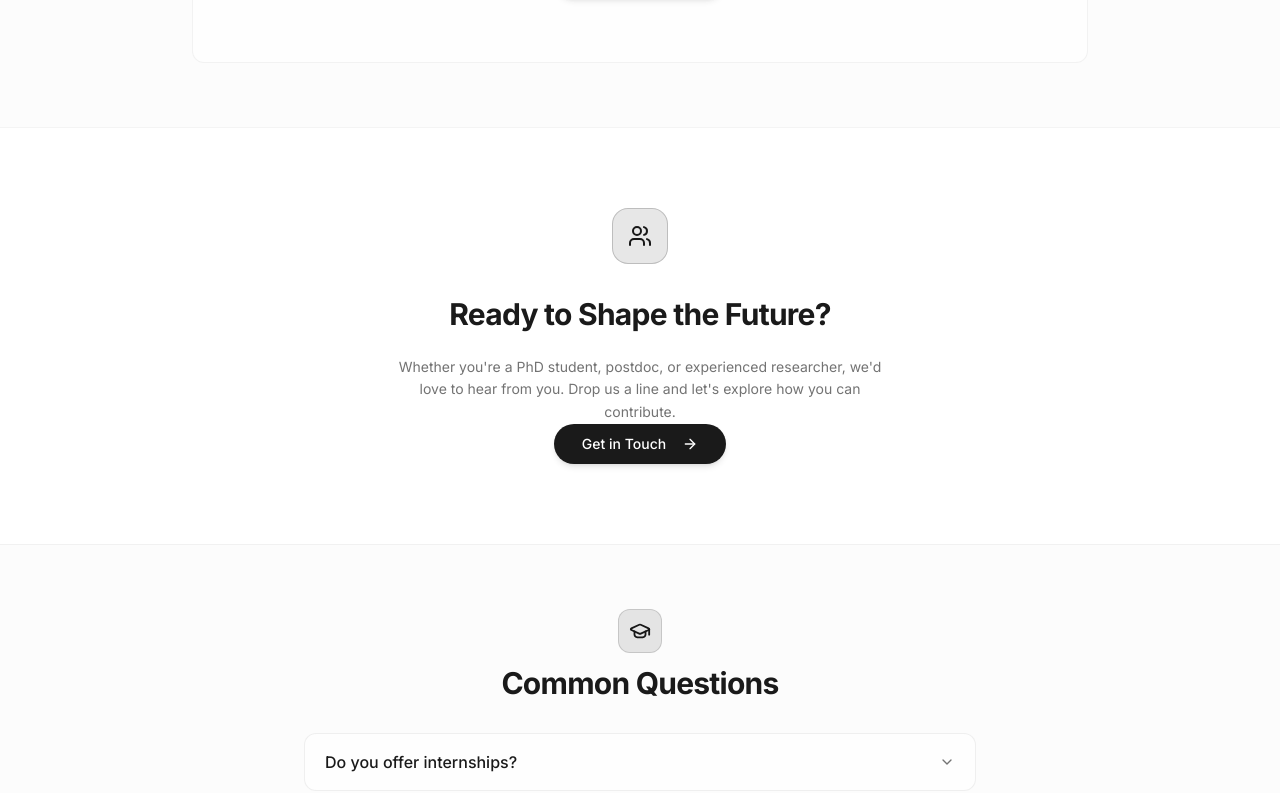
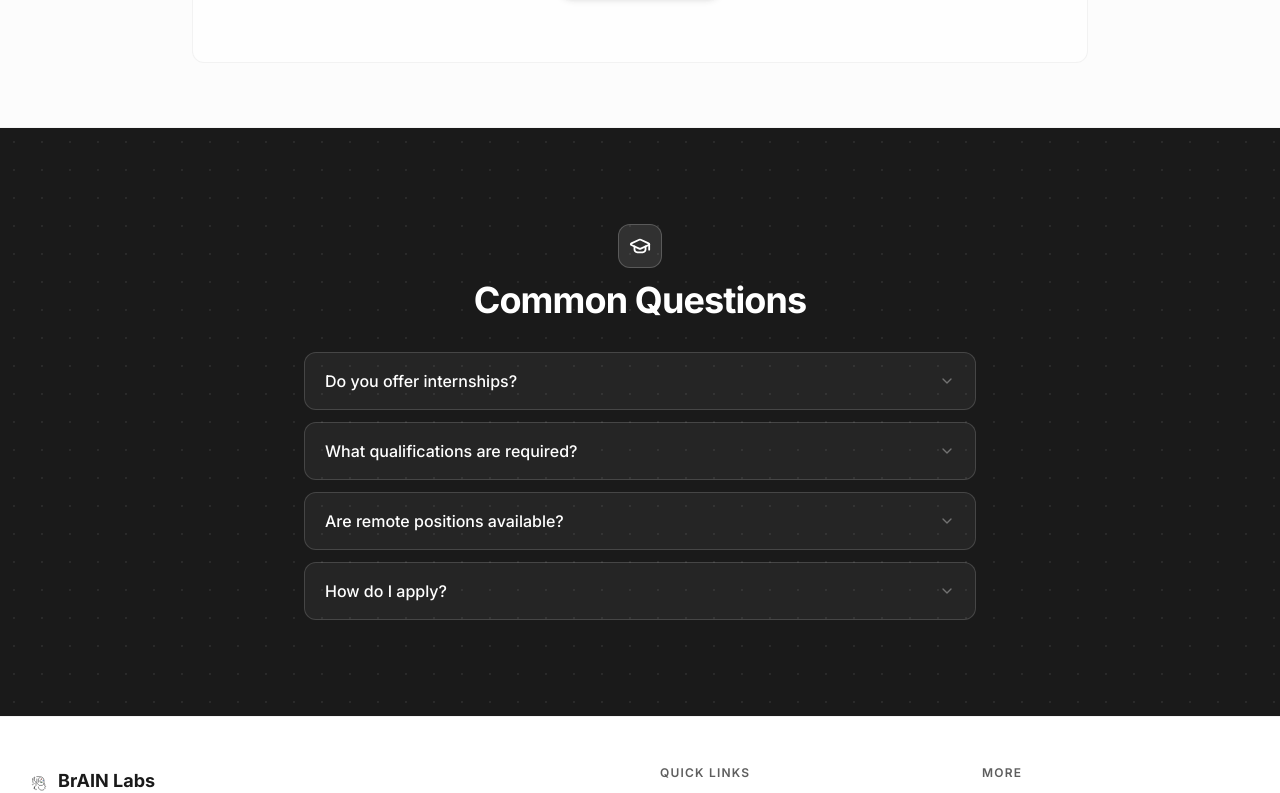
Before and after one commit to BrAINLabs-Inc/official-web, a React (Vite) app in the folder web/: page /careers in a window 1280 px wide. Shown: the part 1711-2504 px from the top of the page. Built offline with nearby package versions, Linux system fonts and the light colour scheme.

Commit message:
feat: dark Join Our Team and Common Questions sections, remove Careers CTA

```diff
--- a/web/src/pages/Careers.tsx
+++ b/web/src/pages/Careers.tsx
@@ -1,9 +1,8 @@
 import { motion } from 'framer-motion';
 import { Card, CardContent, CardHeader } from '@/components/ui/card';
 import { Button } from '@/components/ui/button';
-import { Briefcase, Users, ArrowRight, CheckCircle2, GraduationCap } from 'lucide-react';
+import { Briefcase, ArrowRight, CheckCircle2, GraduationCap } from 'lucide-react';
 import { iconMap } from '@/lib/icons';
-import { Link } from 'react-router-dom';
 import { SEO } from '@/components/shared/SEO';
 import { PageHero } from '@/components/shared/PageHero';
 import {
@@ -133,39 +132,10 @@ export const Careers = () => {
         </div>
       </section>
 
-      {/* ── CTA ──────────────────────────────────────────────── */}
-      <section className="py-20">
-        <div className="container relative z-10 mx-auto px-4">
-          <motion.div
-            initial={{ opacity: 0, y: 20 }}
-            whileInView={{ opacity: 1, y: 0 }}
-            viewport={{ once: true }}
-            transition={{ duration: 0.6 }}
-            className="mx-auto max-w-3xl space-y-6 text-center"
-          >
-            <div className="mb-2 inline-flex h-14 w-14 items-center justify-center rounded-2xl border border-primary/20 bg-primary/10">
-              <Users size={24} className="text-primary" />
-            </div>
-            <h2 className="text-2xl font-bold tracking-tight md:text-3xl">
-              Ready to Shape the Future?
-            </h2>
-            <p className="mx-auto max-w-lg text-sm leading-relaxed text-muted-foreground">
-              Whether you're a PhD student, postdoc, or experienced researcher, we'd love to hear
-              from you. Drop us a line and let's explore how you can contribute.
-            </p>
-            <Link to="/contact">
-              <Button className="h-10 rounded-full bg-foreground px-7 text-sm text-background shadow-md transition-all hover:bg-foreground/90 hover:shadow-lg">
-                Get in Touch
-                <ArrowRight size={14} className="ml-2" />
-              </Button>
-            </Link>
-          </motion.div>
-        </div>
-      </section>
-
       {/* ── FAQ ──────────────────────────────────────────────── */}
-      <section className="border-t border-border/50 bg-muted/30 py-16">
-        <div className="container mx-auto px-4">
+      <section className="relative overflow-hidden bg-foreground py-20 text-background md:py-24">
+        <div className="pointer-events-none absolute inset-0 bg-[radial-gradient(hsl(var(--background)/0.07)_1px,transparent_1px)] [background-size:28px_28px]" />
+        <div className="container relative mx-auto px-4">
           <motion.div
             initial={{ opacity: 0, y: 20 }}
             whileInView={{ opacity: 1, y: 0 }}
@@ -173,10 +143,10 @@ export const Careers = () => {
             className="mx-auto max-w-2xl"
           >
             <div className="mb-8 flex flex-col items-center gap-3">
-              <div className="rounded-xl border border-primary/15 bg-primary/10 p-2.5">
-                <GraduationCap className="text-primary" size={22} />
+              <div className="rounded-xl border border-background/20 bg-background/10 p-2.5">
+                <GraduationCap size={22} />
               </div>
-              <h2 className="text-center text-2xl font-bold tracking-tight md:text-3xl">
+              <h2 className="text-center text-3xl font-bold tracking-tight md:text-4xl">
                 Common Questions
               </h2>
             </div>
@@ -186,12 +156,12 @@ export const Careers = () => {
                 <AccordionItem
                   key={idx}
                   value={`item-${idx}`}
-                  className="rounded-xl border border-border/60 bg-background/60 px-5 transition-colors hover:border-primary/30"
+                  className="rounded-xl border border-background/15 bg-background/5 px-5 transition-colors hover:border-background/30"
                 >
-                  <AccordionTrigger className="py-4 text-base font-medium transition-colors hover:text-primary hover:no-underline">
+                  <AccordionTrigger className="py-4 text-base font-medium transition-colors hover:text-background/80 hover:no-underline">
                     {item.q}
                   </AccordionTrigger>
-                  <AccordionContent className="pb-5 text-sm leading-relaxed text-muted-foreground">
+                  <AccordionContent className="pb-5 text-sm leading-relaxed text-background/70">
                     {item.a}
                   </AccordionContent>
                 </AccordionItem>
--- a/web/src/pages/Team.tsx
+++ b/web/src/pages/Team.tsx
@@ -245,8 +245,9 @@ export const Team = () => (
     )}
 
     {/* ── CTA ──────────────────────────────────────────────── */}
-    <section className="border-t border-border/40 py-20">
-      <div className="container mx-auto px-4">
+    <section className="relative overflow-hidden bg-foreground py-20 text-background md:py-24">
+      <div className="pointer-events-none absolute inset-0 bg-[radial-gradient(hsl(var(--background)/0.07)_1px,transparent_1px)] [background-size:28px_28px]" />
+      <div className="container relative mx-auto px-4">
         <motion.div
           initial={{ opacity: 0, y: 20 }}
           whileInView={{ opacity: 1, y: 0 }}
@@ -254,17 +255,17 @@ export const Team = () => (
           transition={{ duration: 0.6 }}
           className="mx-auto max-w-2xl space-y-6 text-center"
         >
-          <div className="mb-2 inline-flex h-14 w-14 items-center justify-center rounded-2xl border border-primary/20 bg-primary/10">
-            <UserPlus size={24} className="text-primary" />
+          <div className="mb-2 inline-flex h-14 w-14 items-center justify-center rounded-2xl border border-background/20 bg-background/10">
+            <UserPlus size={24} />
           </div>
-          <h2 className="text-2xl font-bold tracking-tight md:text-3xl">Join Our Team</h2>
-          <p className="mx-auto max-w-lg text-sm leading-relaxed text-muted-foreground">
+          <h2 className="text-3xl font-bold tracking-tight md:text-4xl">Join Our Team</h2>
+          <p className="mx-auto max-w-lg text-base leading-relaxed text-background/70">
             We regularly accept interns and PhD candidates. Check out our open positions or get in
             touch regarding opportunities.
           </p>
           <Link to="/contact">
-            <Button className="h-10 rounded-full bg-foreground px-7 text-sm text-background shadow-md transition-all hover:bg-foreground/90 hover:shadow-lg">
-              <Mail className="mr-2" size={14} />
+            <Button className="h-11 rounded-full bg-background px-7 text-sm text-foreground transition-opacity hover:bg-background hover:opacity-90">
+              <Mail className="mr-2" size={15} />
               Contact Us
             </Button>
           </Link>
```
